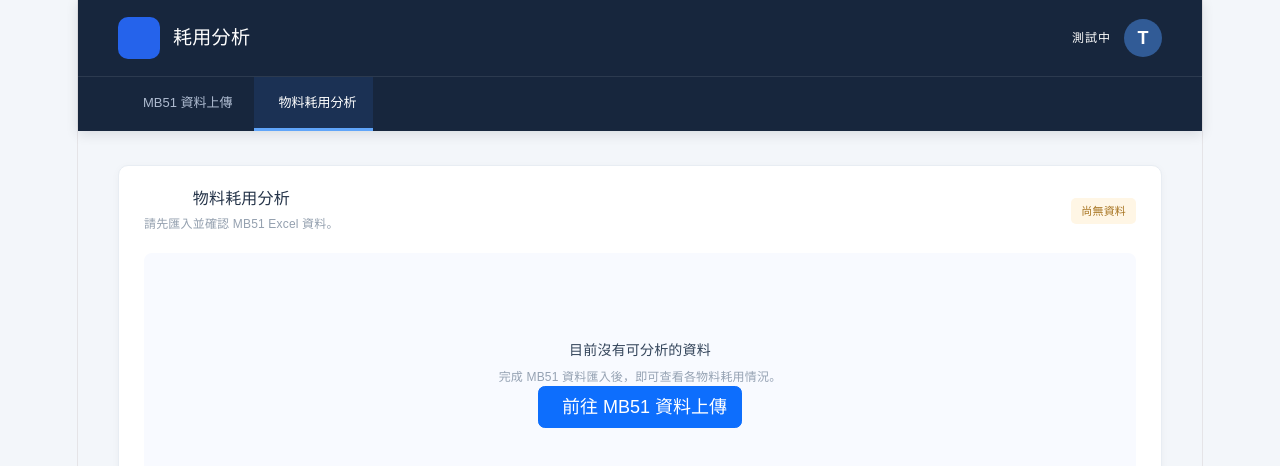
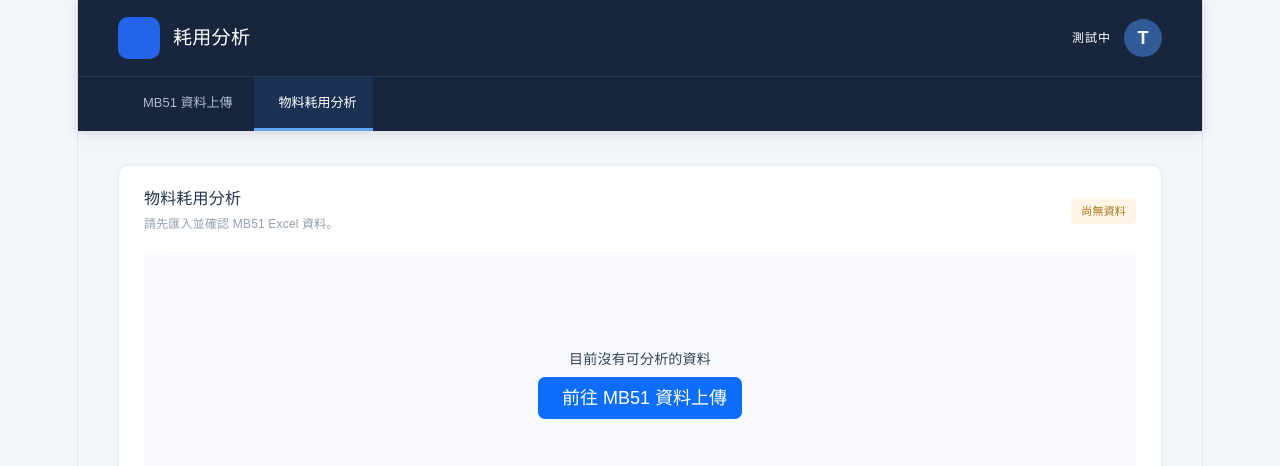
Before and after one commit to LiHan-06/sap-consumption-app, a React (Vite) app: page / in a window 1280 px wide. Both pictures are taken after a click on the button "物料耗用分析". Shown: the top 466 px of the page. Built offline with nearby package versions, Linux system fonts and the light colour scheme.

Commit message:
修正物料分析頁面文字為置

```diff
--- a/src/pages/MaterialAnalysis.jsx
+++ b/src/pages/MaterialAnalysis.jsx
@@ -338,13 +338,23 @@ const materialOptions = useMemo(() => {
 }, [normalizedRows])
 
   // 尚未匯入資料
+
 if (!rows.length) {
   return (
     <div className="content-card">
-        <div className="section-heading">
-          <div>
-            <h5>物料耗用分析</h5>
-            <p>請先匯入並確認 MB51 Excel 資料。</p>
+      <div
+        className="section-heading"
+        style={{
+          display: 'flex',
+          justifyContent: 'space-between',
+          alignItems: 'center',
+        }}
+      >
+        <div style={{ textAlign: 'left' }}>
+          <h5 className="text-start">物料耗用分析</h5>
+          <p className="text-start">
+            請先匯入並確認 MB51 Excel 資料。
+          </p>
         </div>
 
         <span className="status-badge status-pending">
@@ -356,10 +366,6 @@ const materialOptions = useMemo(() => {
         <i className="bi bi-bar-chart-line" />
 
         <h6>目前沒有可分析的資料</h6>
-
-          <p>
-            完成 MB51 資料匯入後，即可查看各物料耗用情況。
-          </p>
 
         <button
           type="button"
@@ -373,6 +379,7 @@ const materialOptions = useMemo(() => {
     </div>
   )
 }
+
 
   // 產生月份區間
   const months = useMemo(() => {
```
Lines whose indentation alone changed are shown as unchanged.
